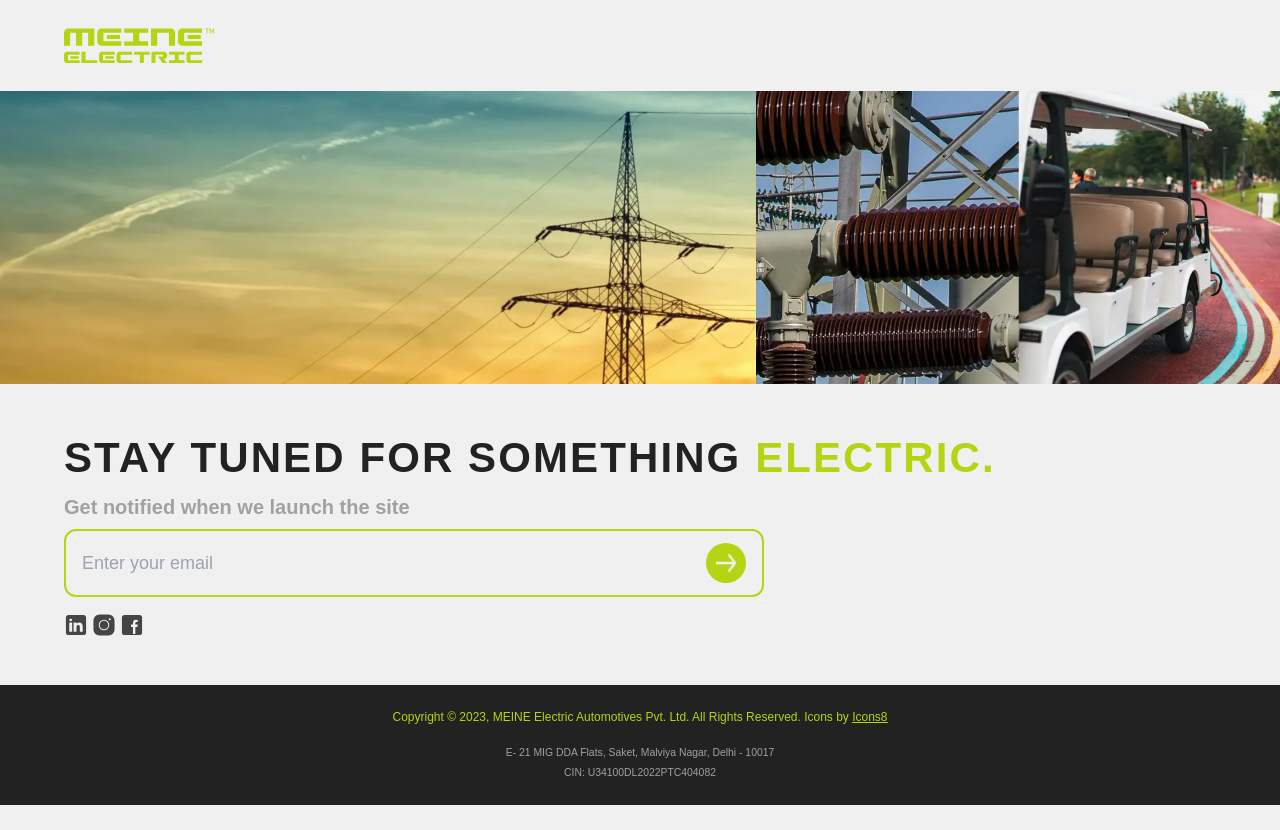
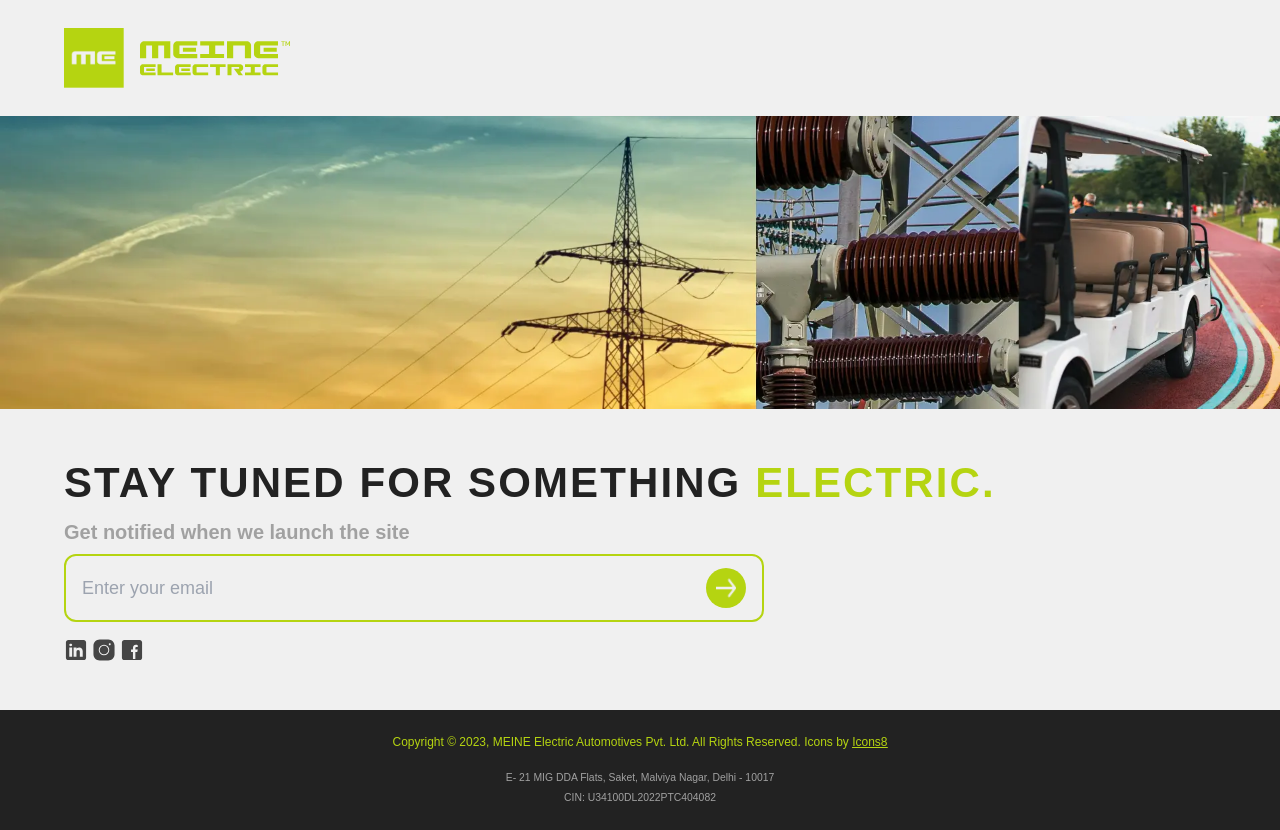
Before and after one commit to NakshatraAich/meine_placeholder, a React (Vite) app: page / in a window 1280 px wide. Before the commit the page ends 805 px from the top, so only its background shows below. Built offline with nearby package versions, Linux system fonts and the light colour scheme; a web font is replaced by a local one.

Commit message:
New Logo Header

```diff
--- a/src/App.jsx
+++ b/src/App.jsx
@@ -1,4 +1,4 @@
-import { Logo, Fb, Ig, Link, Hero, Rarr, Hero_m1 } from "./assets"
+import { Logo, Fb, Ig, Link, Hero, Rarr, Hero_m1, mLogo } from "./assets"
 import {useState, useRef} from 'react'
 
 export default function App() {
@@ -37,7 +37,8 @@ export default function App() {
   return (
     <section className="flex flex-col h-[100vh] bg-[#F0F0F0] justify-between">
       <div className="flex flex-col bg-[#F0F0F0]">
-        <nav className="w-full flex flex-row sm:justify-start justify-center px-16 py-1">
+        <nav className="w-full flex flex-row sm:justify-start justify-center px-16 py-1 gap-4">
+          <img src={mLogo} className="w-[60px] md:flex hidden lg:w-[60px] h-auto py-6 sm:ml-0 ml-3"/>
           <img src={Logo} className="w-[125px] lg:w-[150px] h-auto py-6 sm:ml-0 ml-3"/>
         </nav>
         <section>
--- a/src/assets/index.js
+++ b/src/assets/index.js
@@ -1,4 +1,5 @@
 import Logo from './logos/logo.svg';
+import mLogo from './logos/MiniLogo.png';
 
 import Fb from './icons/fb.svg';
 import Ig from './icons/ig.svg';
@@ -19,5 +20,6 @@ export {
     Hero,
     Rarr,
     Vert,
-    Hero_m1
+    Hero_m1,
+    mLogo
 };
```
Also changed, not shown: src/assets/logos/MiniLogo.png (added).
